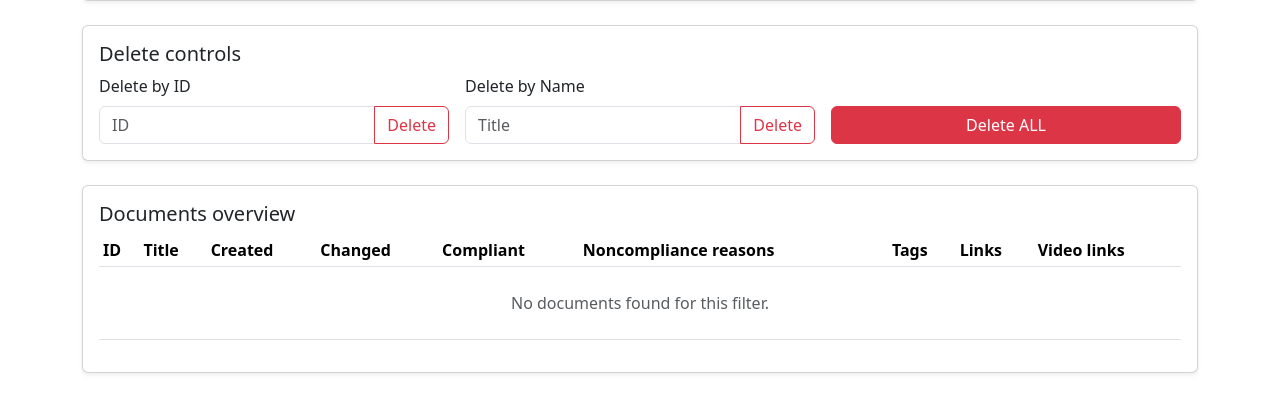
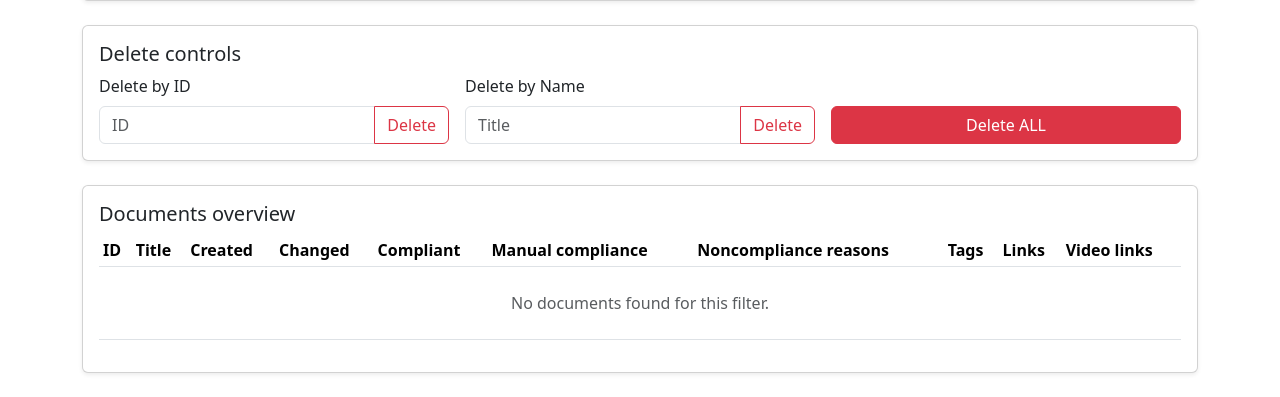
Before and after one commit to supernova576/the_knowledge_mapping, a Flask app: page / in a window 1280 px wide. Shown: the part 482-879 px from the top of the page. Run offline with Flask 3, Linux system fonts and the light colour scheme; data that the repository does not hold is empty.

Commit message:
updates manual overwrite

```diff
--- a/app.py
+++ b/app.py
@@ -38,6 +38,18 @@ def _to_display_list(value):
         return []
     return [str(normalized)]
 
+
+
+
+def _row_style_class(doc: dict) -> str:
+    is_compliant = doc.get("is_compliant") == "true"
+    manual_override = doc.get("manual_compliant_override", "") == "true"
+
+    if manual_override and is_compliant:
+        return "row-compliant-manual"
+    if is_compliant and not manual_override:
+        return "row-compliant-auto"
+    return ""
 
 def _load_docs(database: db, view: str, query: str) -> dict:
 
@@ -83,6 +95,7 @@ def index():
         row["links_list"] = _to_display_list(row.get("links"))
         row["video_links_list"] = _to_display_list(row.get("video_links"))
         row["noncompliance_reason_list"] = _to_display_list(row.get("noncompliance_reason"))
+        row["row_style_class"] = _row_style_class(row)
         processed_docs.append(row)
 
     processed_docs.sort(key=lambda x: x.get("id", 0))
@@ -118,6 +131,35 @@ def scan_docs():
         else:
             logger.error("Scan failed with unhandled exception\n%s", traceback.format_exc())
             flash(traceback.format_exc(), "danger")
+
+    return redirect(url_for("index"))
+
+
+@app.route("/compliance/manual", methods=["POST"])
+def set_manual_compliance():
+    doc_id = request.form.get("doc_id", "").strip()
+    manual_override = request.form.get("manual_compliant_override", "").strip().lower()
+
+    if not doc_id:
+        logger.warning("Manual compliance update requested without doc_id")
+        flash("Please provide a document ID.", "warning")
+        return redirect(url_for("index"))
+
+    if manual_override not in ("true", ""):
+        logger.warning("Invalid manual compliance value for id=%s value=%s", doc_id, manual_override)
+        flash("Manual compliance value must be true or empty.", "danger")
+        return redirect(url_for("index"))
+
+    try:
+        database = db()
+        database.update_manual_compliance_by_id(int(doc_id), manual_override)
+        if manual_override == "true":
+            flash(f"Document id={doc_id} is now manually marked as compliant.", "success")
+        else:
+            flash(f"Manual compliance override removed for id={doc_id}.", "success")
+    except ValueError:
+        logger.warning("Manual compliance update failed due to non-numeric id: %s", doc_id)
+        flash("ID must be numeric.", "danger")
 
     return redirect(url_for("index"))
 
--- a/docker-compose.yml
+++ b/docker-compose.yml
@@ -10,3 +10,4 @@ services:
       - /home/ynsjk/git/priv_The-Knowledge/02_DOCS:/docs
     environment:
       - PYTHONUNBUFFERED=1
+      - TZ=Europe/Zurich
--- a/src/DatabaseConnector.py
+++ b/src/DatabaseConnector.py
@@ -1,11 +1,11 @@
 import json
 import sqlite3
 import traceback
-from datetime import datetime
 from pathlib import Path
 from sys import exit as adieu
 
 from .logger import get_logger
+from .timezone_utils import now_in_zurich_str
 
 
 logger = get_logger(__name__)
@@ -47,7 +47,8 @@ class db:
                     video_links TEXT,
                     tags TEXT,
                     is_compliant TEXT,
-                    noncompliance_reason TEXT
+                    noncompliance_reason TEXT,
+                    manual_compliant_override TEXT
                 )
                 """
             )
@@ -98,7 +99,7 @@ class db:
     def create_new_docs_entry(self, ndd: dict) -> None:
         try:
             self._execute(
-                "INSERT INTO docs (title, created_at, changed_at, links, tags, is_compliant, video_links, noncompliance_reason) VALUES (?, ?, ?, ?, ?, ?, ?, ?)",
+                "INSERT INTO docs (title, created_at, changed_at, links, tags, is_compliant, video_links, noncompliance_reason, manual_compliant_override) VALUES (?, ?, ?, ?, ?, ?, ?, ?, ?)",
                 (
                     ndd.get("title", "N/A"),
                     ndd.get("created_at", "N/A"),
@@ -108,6 +109,7 @@ class db:
                     ndd.get("is_compliant", "false"),
                     ndd.get("video_links", "N/A"),
                     ndd.get("noncompliance_reason", "N/A"),
+                    ndd.get("manual_compliant_override", ""),
                 ),
             )
             self._commit()
@@ -189,7 +191,7 @@ class db:
                 raise Exception("ID muss einen Wert haben: N/A erhalten")
 
             self._execute(
-                "UPDATE docs SET title = ?, created_at = ?, changed_at = ?, links = ?, tags = ?, is_compliant = ?, video_links = ?, noncompliance_reason = ? WHERE id = ?",
+                "UPDATE docs SET title = ?, created_at = ?, changed_at = ?, links = ?, tags = ?, is_compliant = ?, video_links = ?, noncompliance_reason = ?, manual_compliant_override = ? WHERE id = ?",
                 (
                     udd.get("title", "N/A"),
                     udd.get("created_at", "N/A"),
@@ -199,6 +201,7 @@ class db:
                     udd.get("is_compliant", "false"),
                     udd.get("video_links", "N/A"),
                     udd.get("noncompliance_reason", "N/A"),
+                    udd.get("manual_compliant_override", ""),
                     id,
                 ),
             )
@@ -236,7 +239,7 @@ class db:
 
     def update_last_sync_time(self, sync_time: str | None = None) -> str:
         try:
-            ts = sync_time or datetime.now().strftime("%Y-%m-%d %H:%M:%S")
+            ts = sync_time or now_in_zurich_str()
             self.upsert_setting("last_sync_time", ts)
             return ts
         except Exception:
@@ -383,6 +386,24 @@ class db:
             logger.error("sqlite_handler/delete_all_changes failed\n%s", traceback.format_exc())
             adieu(1)
 
+    def update_manual_compliance_by_id(self, id: int, manual_override: str) -> None:
+        try:
+            if manual_override == "true":
+                self._execute(
+                    "UPDATE docs SET manual_compliant_override = ?, is_compliant = ?, noncompliance_reason = ? WHERE id = ?",
+                    (manual_override, "true", "N/A", id),
+                )
+            else:
+                self._execute(
+                    "UPDATE docs SET manual_compliant_override = ? WHERE id = ?",
+                    ("", id),
+                )
+            self._commit()
+            logger.info("Updated manual compliance override for id=%s to=%s", id, manual_override)
+        except Exception:
+            logger.error("sqlite_handler/update_manual_compliance_by_id failed\n%s", traceback.format_exc())
+            adieu(1)
+
     def get_non_compliant_docs(self) -> dict:
         try:
             rows = self._fetch_all_dict("SELECT * FROM docs WHERE is_compliant = ?", ("false",))
--- a/src/logger.py
+++ b/src/logger.py
@@ -1,6 +1,17 @@
 import json
 import logging
+from datetime import datetime
 from pathlib import Path
+
+from .timezone_utils import ZURICH_TIMEZONE
+
+
+class ZurichTimezoneFormatter(logging.Formatter):
+    def formatTime(self, record, datefmt=None):
+        dt = datetime.fromtimestamp(record.created, tz=ZURICH_TIMEZONE)
+        if datefmt:
+            return dt.strftime(datefmt)
+        return dt.strftime("%Y-%m-%d %H:%M:%S,%f")[:-3]
 
 
 def _resolve_log_path() -> Path:
@@ -25,7 +36,7 @@ def get_logger(name: str) -> logging.Logger:
         return logger
 
     logger.setLevel(logging.INFO)
-    formatter = logging.Formatter("%(asctime)s [%(levelname)s] %(name)s: %(message)s")
+    formatter = ZurichTimezoneFormatter("%(asctime)s [%(levelname)s] %(name)s: %(message)s")
 
     file_handler = logging.FileHandler(log_path, encoding="utf-8")
     file_handler.setFormatter(formatter)
--- a/static/css/app.css
+++ b/static/css/app.css
@@ -14,3 +14,17 @@ body {
 .card, .table {
   transition: background-color 0.2s ease, color 0.2s ease, border-color 0.2s ease;
 }
+
+.compliance-table tr.row-compliant-manual > td {
+  background-color: #d1f7d6;
+}
+
+.compliance-table tr.row-compliant-auto > td {
+  background-color: #198754;
+  color: #fff;
+}
+
+.compliance-table tr.row-compliant-auto a,
+.compliance-table tr.row-compliant-auto .badge {
+  color: inherit;
+}
--- a/templates/index.html
+++ b/templates/index.html
@@ -147,7 +147,7 @@
             <div class="card-body">
                 <h2 class="h5">Documents overview</h2>
                 <div class="table-responsive">
-                    <table class="table table-sm align-middle">
+                    <table class="table table-sm align-middle compliance-table">
                         <thead>
                             <tr>
                                 <th>ID</th>
@@ -155,6 +155,7 @@
                                 <th>Created</th>
                                 <th>Changed</th>
                                 <th>Compliant</th>
+                                <th>Manual compliance</th>
                                 <th>Noncompliance reasons</th>
                                 <th>Tags</th>
                                 <th>Links</th>
@@ -163,7 +164,7 @@
                         </thead>
                         <tbody>
                             {% for doc in docs %}
-                            <tr>
+                            <tr class="{{ doc.row_style_class }}">
                                 <td>{{ doc.id }}</td>
                                 <td>{{ doc.title }}</td>
                                 <td>{{ doc.created_at }}</td>
@@ -174,6 +175,13 @@
                                     {% else %}
                                     <span class="badge text-bg-danger">false</span>
                                     {% endif %}
+                                </td>
+                                <td>
+                                    <form method="post" action="{{ url_for('set_manual_compliance') }}" class="d-flex gap-1">
+                                        <input type="hidden" name="doc_id" value="{{ doc.id }}" />
+                                        <input class="form-control form-control-sm" name="manual_compliant_override" value="{{ doc.manual_compliant_override }}" placeholder="true or empty" />
+                                        <button class="btn btn-sm btn-outline-success">Save</button>
+                                    </form>
                                 </td>
                                 <td>
                                     {% for reason in doc.noncompliance_reason_list %}
@@ -200,7 +208,7 @@
                             </tr>
                             {% else %}
                             <tr>
-                                <td colspan="9" class="text-center text-muted py-4">No documents found for this filter.
+                                <td colspan="10" class="text-center text-muted py-4">No documents found for this filter.
                                 </td>
                             </tr>
                             {% endfor %}
```
Also changed, not shown: src/DocsParser.py (+12 -3 lines), src/timezone_utils.py (added, +13 -0 lines), README.md, 1 other file.
